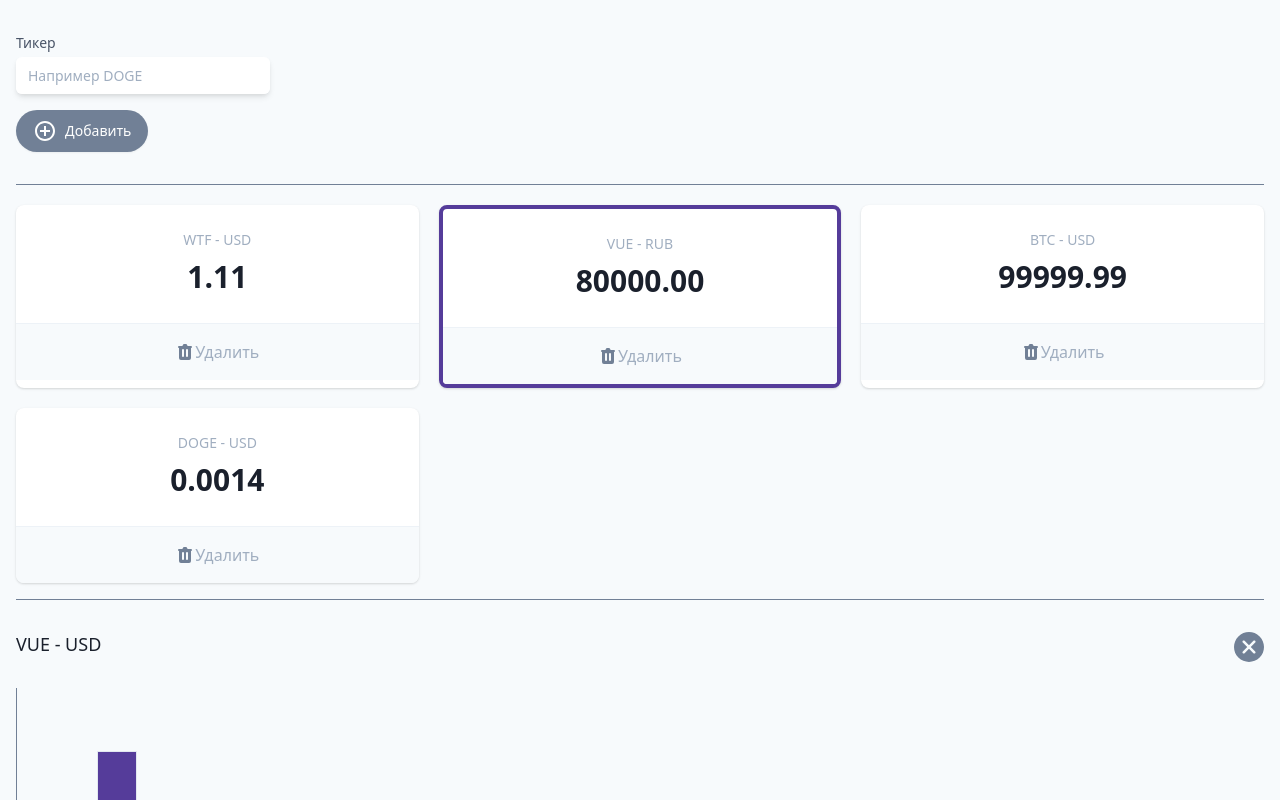
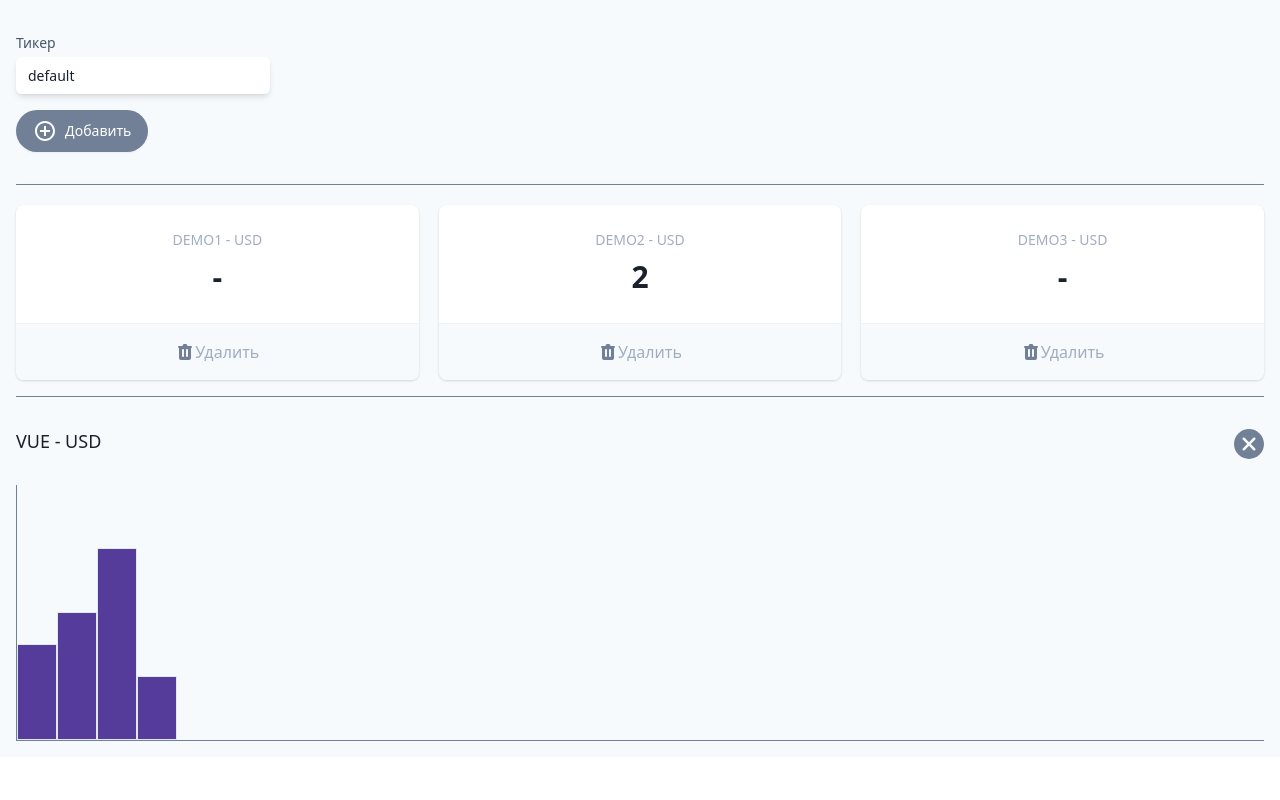
Before and after one commit to Dmitrii-Iakovenko/cryptonomicon, a Vue app: page / in a window 1280 px wide. Shown: the top 800 px of the page. Built offline with nearby package versions, Linux system fonts and the light colour scheme.

Commit message:
add base function

```diff
--- a/src/App.vue
+++ b/src/App.vue
@@ -9,7 +9,10 @@
               >Тикер</label
             >
             <div class="mt-1 relative rounded-md shadow-md">
+                <!-- v-on:chankge="add" -->
               <input
+                v-model="ticker"
+                @keydown.enter="addTicker"
                 type="text"
                 name="wallet"
                 id="wallet"
@@ -20,6 +23,7 @@
           </div>
         </div>
         <button
+          @click="addTicker"
           type="button"
           class="my-4 inline-flex items-center py-2 px-4 border border-transparent shadow-sm text-sm leading-4 font-medium rounded-full text-white bg-gray-600 hover:bg-gray-700 transition-colors duration-300 focus:outline-none focus:ring-2 focus:ring-offset-2 focus:ring-gray-500"
         >
@@ -40,103 +44,23 @@
         </button>
       </section>
 
+      <template v-if="tickers.length">
         <hr class="w-full border-t border-gray-600 my-4" />
         <dl class="mt-5 grid grid-cols-1 gap-5 sm:grid-cols-3">
           <div
+            v-for="t in tickers"
+            :key="t.name"
             class="bg-white overflow-hidden shadow rounded-lg border-purple-800 border-solid cursor-pointer"
           >
             <div class="px-4 py-5 sm:p-6 text-center">
               <dt class="text-sm font-medium text-gray-500 truncate">
-              WTF - USD
+                {{ t.name }} - USD
               </dt>
-            <dd class="mt-1 text-3xl font-semibold text-gray-900">1.11</dd>
+              <dd class="mt-1 text-3xl font-semibold text-gray-900">{{ t.price }}</dd>
             </div>
             <div class="w-full border-t border-gray-200"></div>
             <button
-            class="flex items-center justify-center font-medium w-full bg-gray-100 px-4 py-4 sm:px-6 text-md text-gray-500 hover:text-gray-600 hover:bg-gray-200 hover:opacity-20 transition-all focus:outline-none"
-          >
-            <svg
-              class="h-5 w-5"
-              xmlns="http://www.w3.org/2000/svg"
-              viewBox="0 0 20 20"
-              fill="#718096"
-              aria-hidden="true"
-            >
-              <path
-                fill-rule="evenodd"
-                d="M9 2a1 1 0 00-.894.553L7.382 4H4a1 1 0 000 2v10a2 2 0 002 2h8a2 2 0 002-2V6a1 1 0 100-2h-3.382l-.724-1.447A1 1 0 0011 2H9zM7 8a1 1 0 012 0v6a1 1 0 11-2 0V8zm5-1a1 1 0 00-1 1v6a1 1 0 102 0V8a1 1 0 00-1-1z"
-                clip-rule="evenodd"
-              ></path></svg
-            >Удалить
-          </button>
-        </div>
-        <div
-          class="bg-white overflow-hidden shadow rounded-lg border-purple-800 border-solid border-4 cursor-pointer"
-        >
-          <div class="px-4 py-5 sm:p-6 text-center">
-            <dt class="text-sm font-medium text-gray-500 truncate">
-              VUE - RUB
-            </dt>
-            <dd class="mt-1 text-3xl font-semibold text-gray-900">80000.00</dd>
-          </div>
-          <div class="w-full border-t border-gray-200"></div>
-          <button
-            class="flex items-center justify-center font-medium w-full bg-gray-100 px-4 py-4 sm:px-6 text-md text-gray-500 hover:text-gray-600 hover:bg-gray-200 hover:opacity-20 transition-all focus:outline-none"
-          >
-            <svg
-              class="h-5 w-5"
-              xmlns="http://www.w3.org/2000/svg"
-              viewBox="0 0 20 20"
-              fill="#718096"
-              aria-hidden="true"
-            >
-              <path
-                fill-rule="evenodd"
-                d="M9 2a1 1 0 00-.894.553L7.382 4H4a1 1 0 000 2v10a2 2 0 002 2h8a2 2 0 002-2V6a1 1 0 100-2h-3.382l-.724-1.447A1 1 0 0011 2H9zM7 8a1 1 0 012 0v6a1 1 0 11-2 0V8zm5-1a1 1 0 00-1 1v6a1 1 0 102 0V8a1 1 0 00-1-1z"
-                clip-rule="evenodd"
-              ></path></svg
-            >Удалить
-          </button>
-        </div>
-        <div
-          class="bg-white overflow-hidden shadow rounded-lg border-purple-800 border-solid cursor-pointer"
-        >
-          <div class="px-4 py-5 sm:p-6 text-center">
-            <dt class="text-sm font-medium text-gray-500 truncate">
-              BTC - USD
-            </dt>
-            <dd class="mt-1 text-3xl font-semibold text-gray-900">99999.99</dd>
-          </div>
-          <div class="w-full border-t border-gray-200"></div>
-          <button
-            class="flex items-center justify-center font-medium w-full bg-gray-100 px-4 py-4 sm:px-6 text-md text-gray-500 hover:text-gray-600 hover:bg-gray-200 hover:opacity-20 transition-all focus:outline-none"
-          >
-            <svg
-              class="h-5 w-5"
-              xmlns="http://www.w3.org/2000/svg"
-              viewBox="0 0 20 20"
-              fill="#718096"
-              aria-hidden="true"
-            >
-              <path
-                fill-rule="evenodd"
-                d="M9 2a1 1 0 00-.894.553L7.382 4H4a1 1 0 000 2v10a2 2 0 002 2h8a2 2 0 002-2V6a1 1 0 100-2h-3.382l-.724-1.447A1 1 0 0011 2H9zM7 8a1 1 0 012 0v6a1 1 0 11-2 0V8zm5-1a1 1 0 00-1 1v6a1 1 0 102 0V8a1 1 0 00-1-1z"
-                clip-rule="evenodd"
-              ></path></svg
-            >Удалить
-          </button>
-        </div>
-        <div
-          class="bg-white overflow-hidden shadow rounded-lg border-purple-800 border-solid cursor-pointer"
-        >
-          <div class="px-4 py-5 sm:p-6 text-center">
-            <dt class="text-sm font-medium text-gray-500 truncate">
-              DOGE - USD
-            </dt>
-            <dd class="mt-1 text-3xl font-semibold text-gray-900">0.0014</dd>
-          </div>
-          <div class="w-full border-t border-gray-200"></div>
-          <button
+              @click="removeTicker(t)"
               class="flex items-center justify-center font-medium w-full bg-gray-100 px-4 py-4 sm:px-6 text-md text-gray-500 hover:text-gray-600 hover:bg-gray-200 hover:opacity-20 transition-all focus:outline-none"
             >
               <svg
@@ -190,6 +114,7 @@
             </svg>
           </button>
         </section>
+      </template>
     </div>
   </div>
 </template>
@@ -197,6 +122,33 @@
 <script>
 export default {
   name: "App",
+
+  data() {
+    return {
+      ticker: 'default',
+      tickers: [
+        {name: "DEMO1", price: "-"},
+        {name: "DEMO2", price: "2"},
+        {name: "DEMO3", price: "-"},
+      ]
+    }
+  },
+
+  methods: {
+    addTicker() {
+      const newTicker = {
+        name: this.ticker,
+        price: "-"
+      };
+
+      this.tickers.push(newTicker);
+      this.ticker = "";
+    },
+
+    removeTicker(tickerToRemove) {
+      this.tickers = this.tickers.filter(t => t != tickerToRemove);
+    }
+  }
 };
 </script>
 
```
Lines whose indentation alone changed are shown as unchanged.
